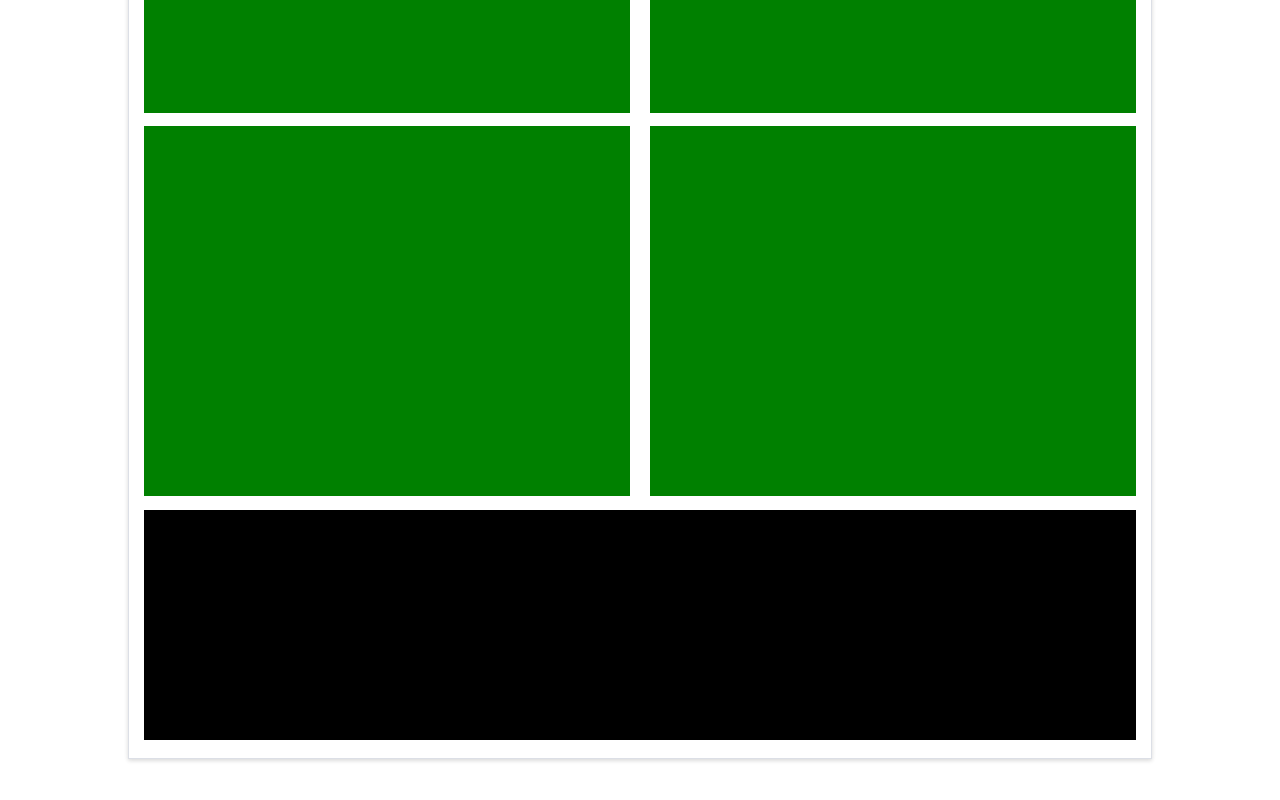
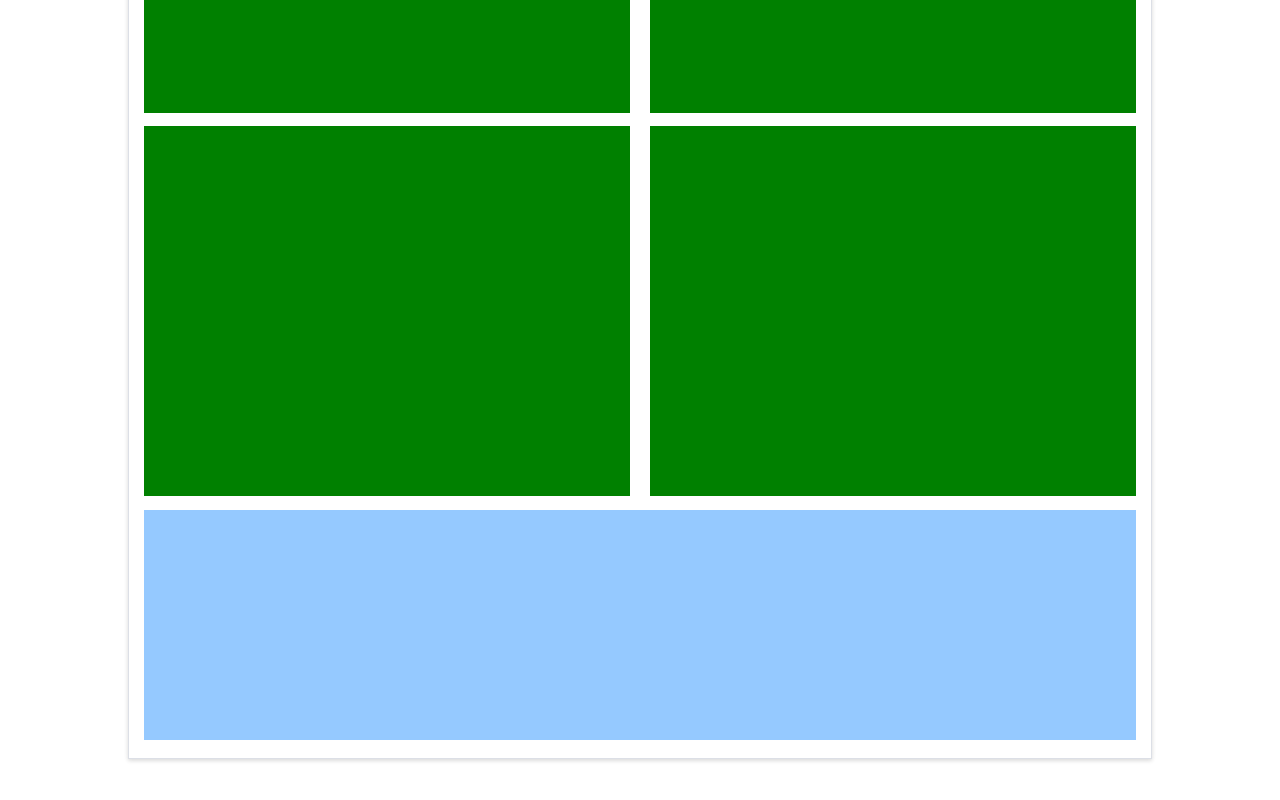
Before and after one commit to Hydrageno/gexplore, a Vue app: page / in a window 1280 px wide. Shown: the part 382-1182 px from the top of the page. Built offline with nearby package versions, Linux system fonts and the light colour scheme.

Commit message:
m-p: light ex-area color to observe easier

```diff
--- a/src/components/function-unit/SuperResolution.vue
+++ b/src/components/function-unit/SuperResolution.vue
@@ -62,7 +62,7 @@ export default{
     #imgExapleContainerSRArea{
         width: 100%;
         height: 100% - @imgAreaHeight * 2 - @crossIntervalHeight * 3;
-        background-color: black;
+        background-color: rgb(149,201,255);
     }
 }
 </style>
```
